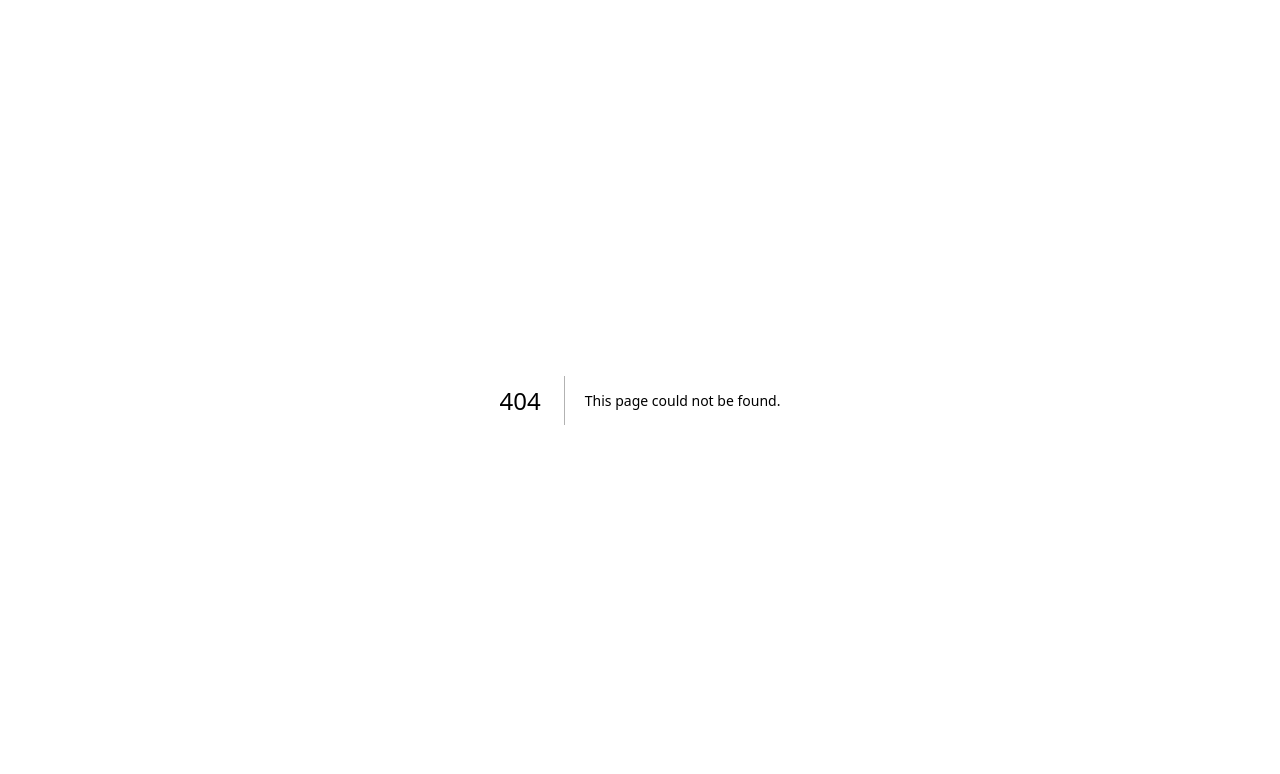
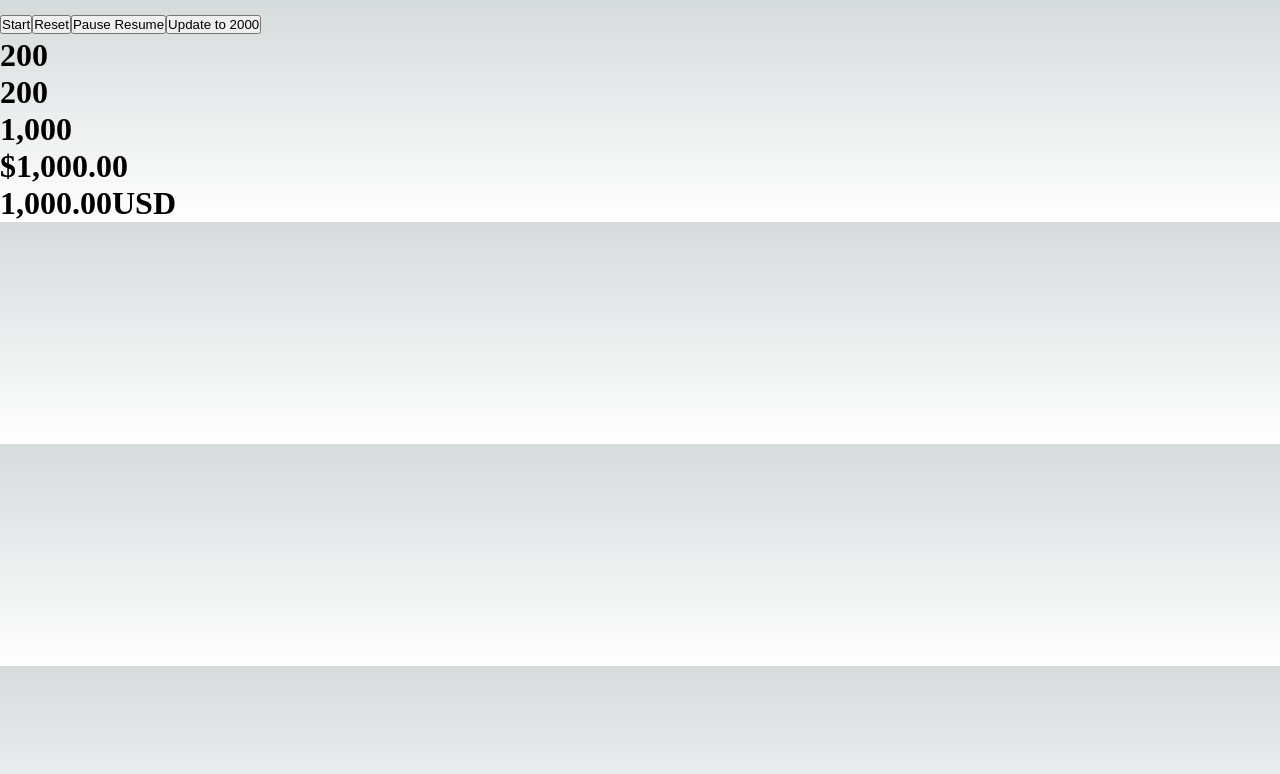
Before and after one commit to yaffleria/learn-next, a Next.js app: page /practical-react/countup in a window 1280 px wide. Before the commit this address had no page. Shown: the top 774 px of the page. Built offline with nearby package versions, Linux system fonts and the light colour scheme.

Commit message:
Feat: countup

```diff
--- /dev/null
+++ b/src/pages/practical-react/countup.tsx
@@ -0,0 +1,43 @@
+import { NextPage } from "next";
+import React from "react";
+import CountUp, { useCountUp } from "react-countup";
+
+const CountUpPage: NextPage = () => {
+  const countUpRef = React.useRef(null); // set null value to avoid type error: https://velog.io/@dev_hikun/react-%EC%9E%90%EC%A3%BC%EA%B2%AA%EB%8A%94-%EB%AC%B8%EC%A0%9C-%ED%95%B4%EA%B2%B0%EB%B0%A9%EB%B2%95
+  const { start, pauseResume, reset, update } = useCountUp({
+    ref: countUpRef,
+    start: 0,
+    duration: 5,
+    end: 1000,
+    startOnMount: false,
+  });
+
+  return (
+    <div>
+      <h1>
+        <div ref={countUpRef} />
+        <button onClick={start}>Start</button>
+        <button onClick={reset}>Reset</button>
+        <button onClick={pauseResume}>Pause Resume</button>
+        <button onClick={() => update(2000)}>Update to 2000</button>
+      </h1>
+      <h1>
+        <CountUp end={200} />
+      </h1>
+      <h1>
+        <CountUp end={200} duration={5} />
+      </h1>
+      <h1>
+        <CountUp end={1000} duration={5} start={500} />
+      </h1>
+      <h1>
+        <CountUp end={1000} duration={5} prefix="$" decimals={2} />
+      </h1>
+      <h1>
+        <CountUp end={1000} duration={5} suffix="USD" decimals={2} />
+      </h1>
+    </div>
+  );
+};
+
+export default CountUpPage;
```
